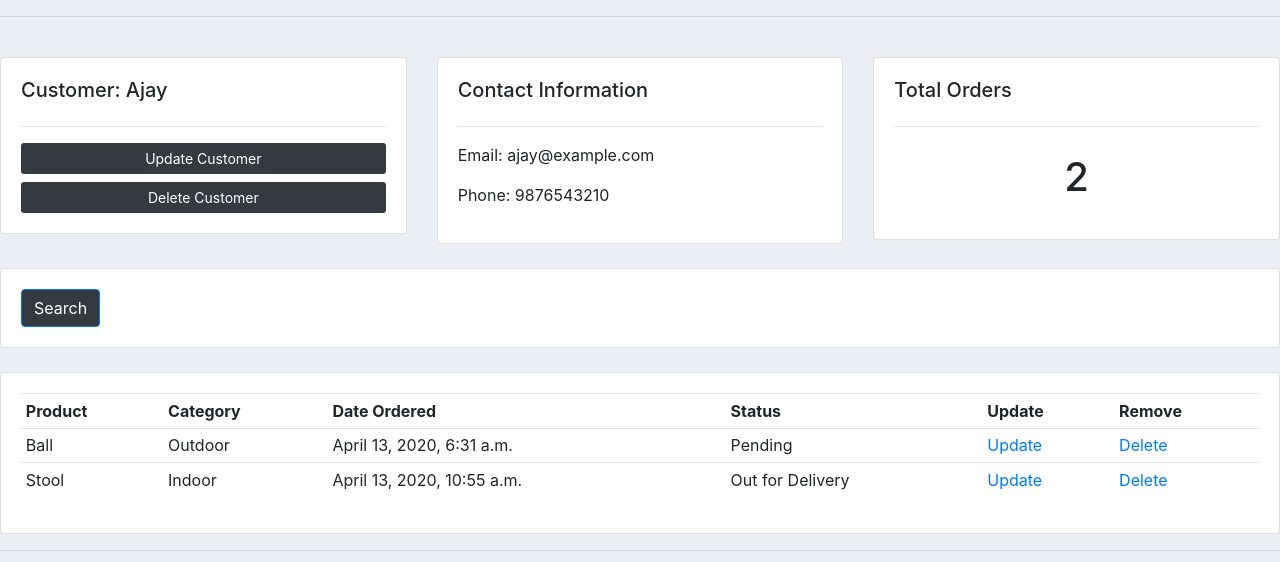
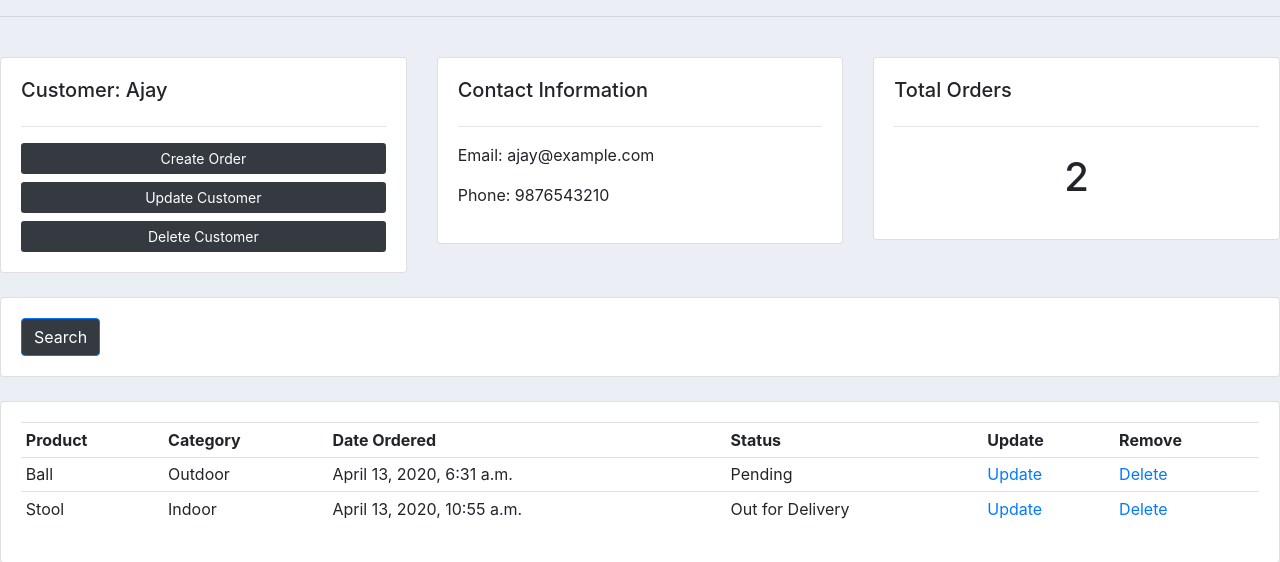
Before and after one commit to harjyotbagga/CRM, a Django app: page /customer/1/ in a window 1280 px wide. Shown: the part 58-620 px from the top of the page. Run offline with Django 3.2, Linux system fonts and the light colour scheme; data comes from the database, SQL or seed files in the repository; both versions use the stored data as it was after the commit; some libraries are stand-ins or nearby versions.

Commit message:
Forms made, formset yet to be fixed

```diff
--- a/accounts/templates/customer.html
+++ b/accounts/templates/customer.html
@@ -9,8 +9,9 @@
 		<div class="card card-body">
 			<h5>Customer: {{customer.name}}</h5>
 			<hr>
-			<a class="btn btn-sm btn-block bg-dark" style="color: white;" href="">Update Customer</a>
-			<a class="btn btn-sm btn-block bg-dark" style="color: white;" href="">Delete Customer</a>
+			<a class="btn btn-sm btn-block bg-dark" style="color: white;" href="{% url 'create_customer_order' customer.id %}">Create Order</a>
+			<a class="btn btn-sm btn-block bg-dark" style="color: white;" href="{% url 'update_customer' customer.id %}">Update Customer</a>
+			<a class="btn btn-sm btn-block bg-dark" style="color: white;" href="{% url 'delete_customer' customer.id %}">Delete Customer</a>
 
 		</div>
 	</div>
@@ -67,8 +68,8 @@
 					<td>{{customer_order.product.category}}</td>
 					<td>{{customer_order.date_created}}</td>
 					<td>{{customer_order.status}}</td>
-					<td><a href="">Update</a></td>
-					<td><a href="">Delete</a></td>
+					<td><a href="{% url 'update_order' customer_order.id %}">Update</a></td>
+                    <td><a href="{% url 'delete_order' customer_order.id %}">Delete</a></td>
 				</tr>
 				{% endfor %}
 				{% else %}
--- a/accounts/templates/dashboard.html
+++ b/accounts/templates/dashboard.html
@@ -37,7 +37,7 @@
         <h5> LAST 5 ORDERS </h5>
         <hr>
         <div class="card card-body">
-            <a class="btn btn-sm btn-block bg-dark" style="color: white;"  href=""> Create Order </a>
+            <a class="btn btn-sm btn-block bg-dark" style="color: white;"  href="{% url 'create_order' %}"> Create Order </a>
             <table class="table table-sm">
                 <tr>
                     <th>Product</th>
@@ -52,8 +52,8 @@
                     <td>{{order.product}}</td>
                     <td>{{order.date_created}}</td>
                     <td>{{order.status}}</td>
-                    <td><a href="">Update</a></td>
-                    <td><a href="">Delete</a></td>
+                    <td><a href="{% url 'update_order' order.id %}">Update</a></td>
+                    <td><a href="{% url 'delete_order' order.id %}">Delete</a></td>
                 </tr>
                 {% endfor %}
                 {% else %}
--- a/accounts/urls.py
+++ b/accounts/urls.py
@@ -5,4 +5,12 @@ urlpatterns = [
     path('', views.home, name='home'),
     path('products/', views.products, name='products'),
     path('customer/<int:pk>/', views.customer, name='customer'),
+
+    path('create_order/', views.create_order, name='create_order'),
+    path('create_customer_order/<int:pk>/', views.create_customer_order, name='create_customer_order'),
+    path('update_order/<int:pk>/', views.update_order, name='update_order'),
+    path('delete_order/<int:pk>/', views.delete_order, name='delete_order'),
+    path('update_customer/<int:pk>/', views.update_customer, name='update_customer'),
+    path('delete_customer/<int:pk>/', views.delete_customer, name='delete_customer'),
+
 ]
--- a/accounts/views.py
+++ b/accounts/views.py
@@ -1,6 +1,8 @@
-from django.shortcuts import render
+from django.shortcuts import render, redirect
 from django.http import HttpResponse
+from django.forms import inlineformset_factory
 from .models import Customer, Order, Product, Tag
+from .forms import OrderForm, CustomerForm
 # Create your views here.
 
 def home(request):
@@ -39,3 +41,77 @@ def customer(request, pk):
         'customer_order_set_count': customer_order_set_count
     }
     return render(request, 'customer.html', context=context)
+
+def create_order(request):
+    if request.method == 'GET':
+        form = OrderForm()
+        context={'form': form}
+        return render(request, 'order_form.html', context=context)
+    elif request.method == 'POST':
+        form = OrderForm(request.POST)
+        if form.is_valid():
+            form.save()
+            return redirect('/')
+
+def create_customer_order(request, pk):
+    OrderFormSet = inlineformset_factory(Customer, Order, fields=('product', 'status'))
+    customer = Customer.objects.get(id=pk)
+    if request.method == 'GET':
+        formset = OrderFormSet(instance=customer)
+        context={'customer': customer, 'formset': formset}
+        return render(request, 'customer_order_form.html', context=context)
+    elif request.method == 'POST':
+        # FIXME: Yet to sort out the management error
+        formset = OrderFormSet(request.POST, instance=customer)
+        if formset.is_valid():
+            formset.save()
+            return redirect('/')
+
+def update_order(request, pk):
+    order = Order.objects.get(id=pk)
+    if request.method == 'GET':
+        form = OrderForm(instance=order)
+        context = {'form': form}
+        return render(request, 'order_form.html', context=context)
+    elif request.method == 'POST':
+        form = OrderForm(request.POST, instance=order)
+        if form.is_valid():
+            form.save()
+        return redirect('/')
+
+def delete_order(request, pk):
+    order = Order.objects.get(id=pk)
+    if request.method == 'GET':
+        context = {
+            'order_product': order.product,
+            'order_date_created': order.date_created
+        }
+        return render(request, 'delete_order.html', context=context)
+    if request.method == 'POST':
+        if request.POST['Submit'] == 'Delete':
+            order.delete()
+        return redirect('/')
+
+def update_customer(request, pk):
+    customer = Customer.objects.get(id=pk)
+    if request.method == 'GET':
+        form = CustomerForm(instance=customer)
+        context = {'form': form}
+        return render(request, 'customer_form.html', context=context)
+    elif request.method == 'POST':
+        form = CustomerForm(request.POST, instance=customer)
+        if form.is_valid():
+            form.save()
+        return redirect('/')
+
+def delete_customer(request, pk):
+    customer = Customer.objects.get(id=pk)
+    if request.method == 'GET':
+        context = {
+            'customer_name': customer.name
+        }
+        return render(request, 'delete_customer.html', context=context)
+    if request.method == 'POST':
+        if request.POST['Submit'] == 'Delete':
+            customer.delete()
+        return redirect('/')
```
Also changed, not shown: accounts/forms.py (added, +12 -0 lines), accounts/templates/customer_form.html (added, +10 -0 lines), accounts/templates/customer_order_form.html (added, +16 -0 lines), accounts/templates/delete_customer.html (added, +11 -0 lines), accounts/templates/delete_order.html (added, +11 -0 lines), accounts/templates/order_form.html (added, +10 -0 lines), db.sqlite3.
